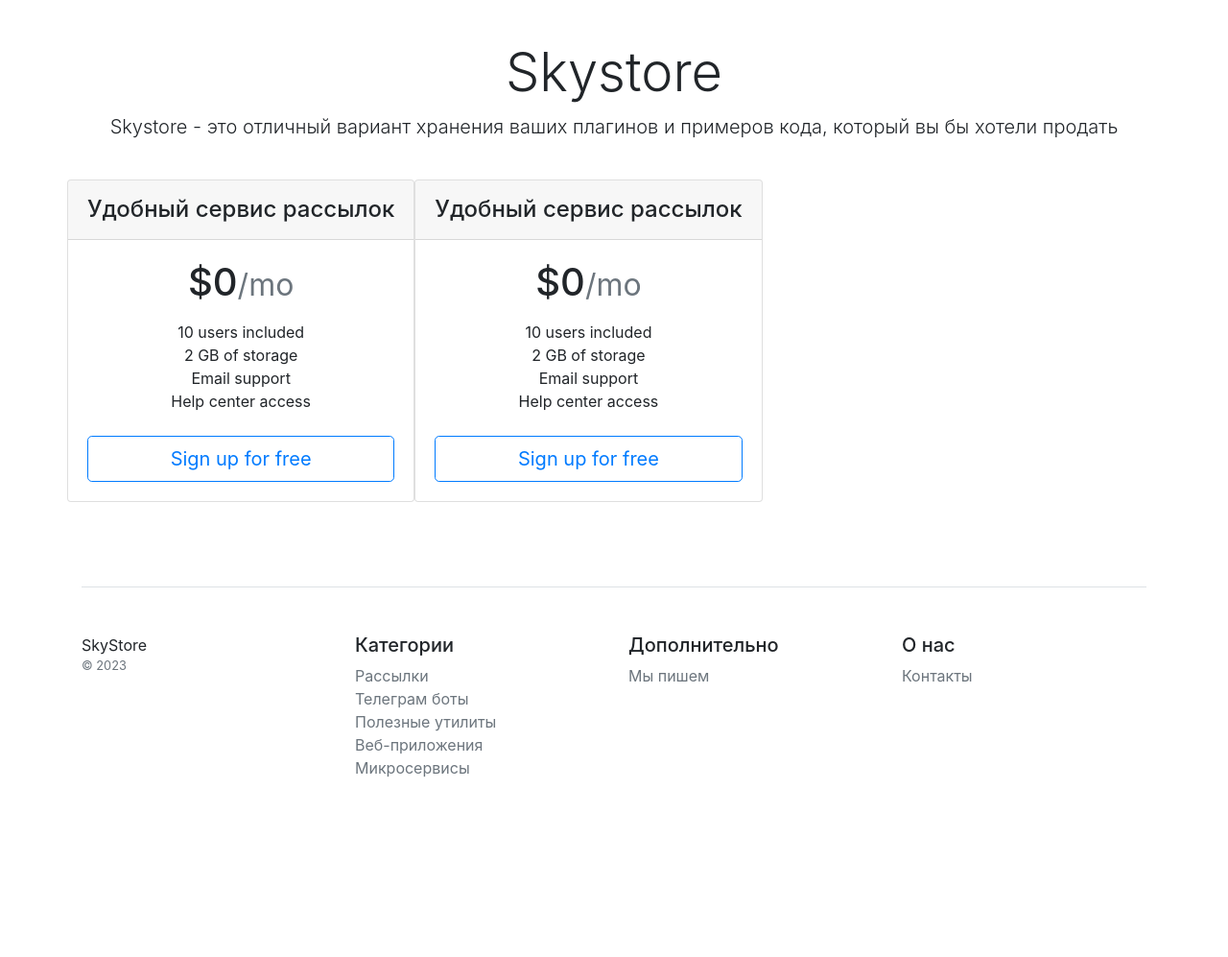
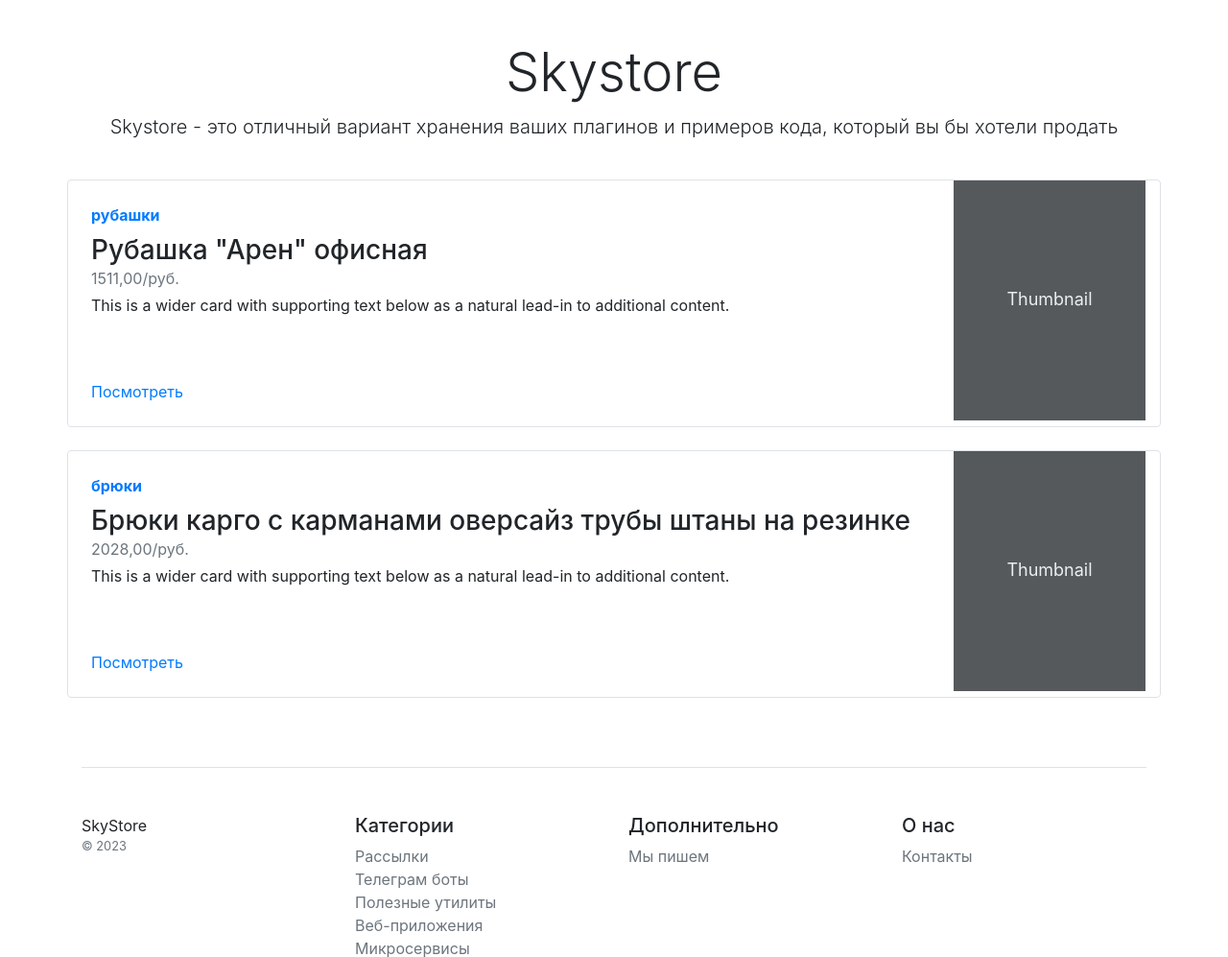
Before and after one commit to Tsvetova-Niyana/HW_Django_Pyton_SkyPro, a Django app: page / in a window 1280 px wide. Shown: the part 56-1053 px from the top of the page at 96% size. Before the commit the page ends 865 px from the top, so only its background shows below. Run offline with Django 4.2, Linux system fonts and the light colour scheme; data comes from the database, SQL or seed files in the repository; some libraries are stand-ins or nearby versions.

Commit message:
HW_DB_Django

```diff
--- a/catalog/templates/catalog/base.html
+++ b/catalog/templates/catalog/base.html
@@ -12,6 +12,21 @@
         }
 
 
+    </style>
+    <style>
+      .bd-placeholder-img {
+        font-size: 1.125rem;
+        text-anchor: middle;
+        -webkit-user-select: none;
+        -moz-user-select: none;
+        user-select: none;
+      }
+
+      @media (min-width: 768px) {
+        .bd-placeholder-img-lg {
+          font-size: 3.5rem;
+        }
+      }
     </style>
 </head>
 <body>
--- a/catalog/templates/catalog/home.html
+++ b/catalog/templates/catalog/home.html
@@ -2,26 +2,32 @@
 
 {% block content %}
 {% for product in product_list %}
-<div class="row row-cols-1 row-cols-md-3 mb-3 text-center">
-    <div class="col">
-        <div class="card mb-4 rounded-3 shadow-sm">
-            <div class="card-header py-3">
-                <h4 class="my-0 fw-normal">Удобный сервис рассылок</h4>
-            </div>
-            <div class="card-body">
-                <h1 class="card-title pricing-card-title">$0<small class="text-muted fw-light">/mo</small></h1>
-                <ul class="list-unstyled mt-3 mb-4">
-                    <li>10 users included</li>
-                    <li>2 GB of storage</li>
-                    <li>Email support</li>
-                    <li>Help center access</li>
-                </ul>
-                <button type="button" class="w-100 btn btn-lg btn-outline-primary">Sign up for free</button>
-            </div>
+
+<div class="col-md-12">
+    <div class="row g-0 border rounded overflow-hidden flex-md-row mb-4 shadow-sm h-md-250 position-relative">
+        <div class="col p-4 d-flex flex-column position-static">
+            <strong class="d-inline-block mb-2 text-primary">{{ product.category }}</strong>
+            <h3 class="mb-0">{{ product.name_product }}</h3>
+            <div class="mb-1 text-muted">{{ product.amount }}/руб.</div>
+            <p class="card-text mb-auto">This is a wider card with supporting text below as a natural lead-in to
+                additional content.</p>
+            <a href="#" class="stretched-link">Посмотреть</a>
+        </div>
+        <div class="col-auto d-none d-lg-block">
+            <svg class="bd-placeholder-img" width="200" height="250" xmlns="http://www.w3.org/2000/svg" role="img"
+                 aria-label="Placeholder: Thumbnail" preserveAspectRatio="xMidYMid slice" focusable="false"><title>
+                Placeholder</title>
+                <rect width="100%" height="100%" fill="#55595c"/>
+                <text x="50%" y="50%" fill="#eceeef" dy=".3em">Thumbnail</text>
+            </svg>
+
         </div>
     </div>
 </div>
 
 
+
+
 {% endfor %}
+
 {% endblock %}
```
Also changed, not shown: catalog/templates/catalog/includes/inc_product_card.html (+12 -13 lines).
